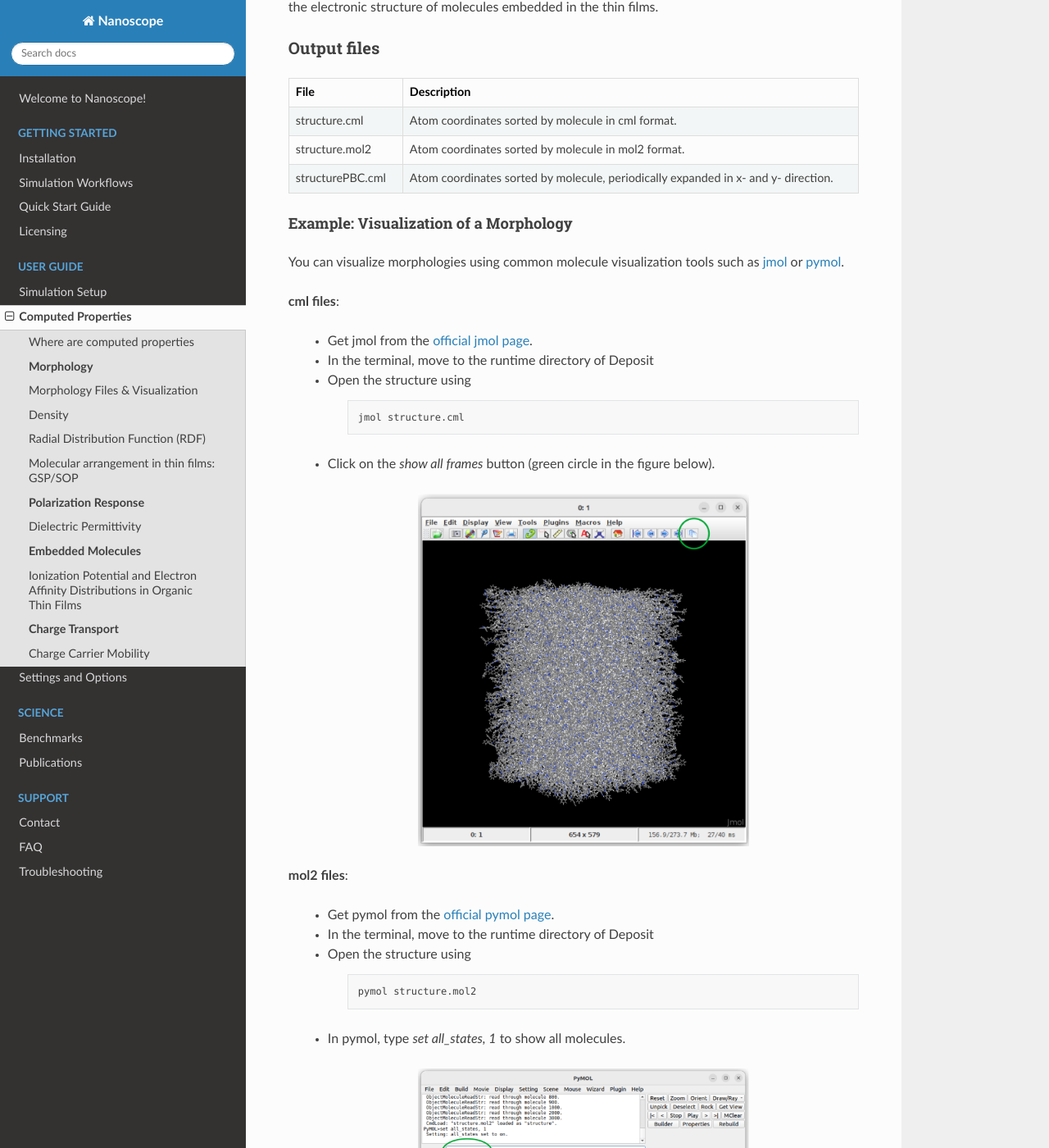
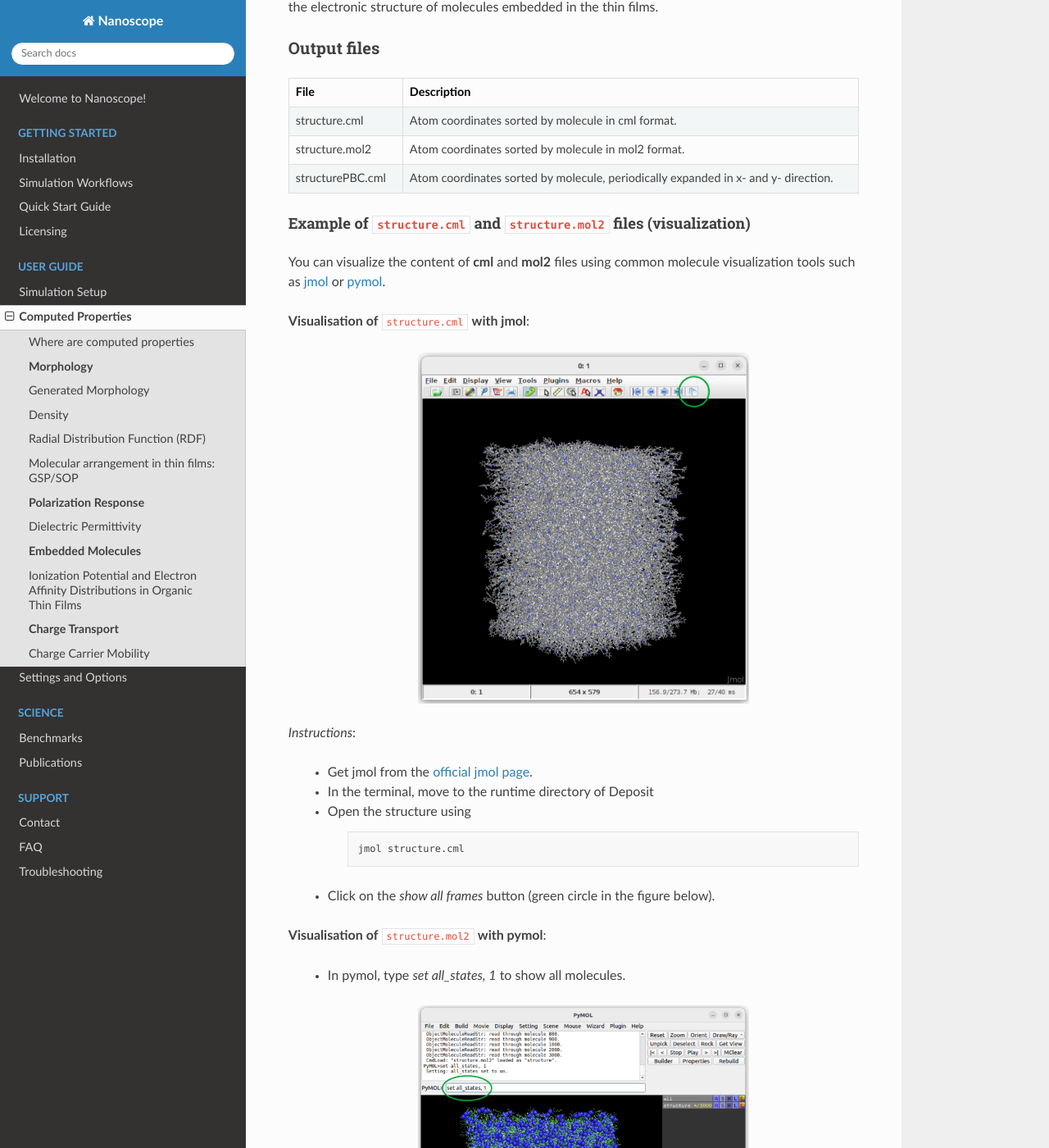
Before and after one commit to NanomatchGmbH/nanoscope-docs, a Sphinx documentation site: the page built from docs/source/user_guide/computed_properties.rst, in a window 1280 px wide and 1400 px high, scrolled down 1546 px. Shown: the whole window at 82% size. Built offline with Sphinx 7.4.7 and the Read the Docs theme 3.1.0, drawn with Linux system fonts in a browser that asks for light colours; some of the changed text lies outside the part shown.

Commit message:
visualised morphology section adopted

```diff
--- a/docs/source/user_guide/computed_properties.rst
+++ b/docs/source/user_guide/computed_properties.rst
@@ -95,12 +95,15 @@
 
 .. _viz:
 
-Morphology Files & Visualization
------------------------------
+Generated Morphology
+--------------------
 Property description
 ~~~~~~~~~~~~~~~~~~~~~~~
 
-A major output of Deposit are morphologies, i.e. 3D representations of molecular arrangement in thin films with atomistic resolution. These morphologies are the starting point for many types of analysis, ranging from the investigation of molecular arrangement and orientation to the analysis of the electronic structure of molecules embedded in the thin films.
+A major output of Deposit are morphologies, i.e. 3D representations of molecular arrangement in thin films with
+atomistic resolution. These morphologies are the starting point for many types of analysis, ranging from the
+investigation of molecular arrangement and orientation to the analysis of the electronic structure of molecules
+embedded in the thin films.
 
 Output files
 ~~~~~~~~~~~~~
@@ -130,12 +133,22 @@
       </tbody>
     </table>
 
-Example: Visualization of a Morphology
-"""""""""""""""""""""""""""""""""""""""""
 
-You can visualize morphologies using common molecule visualization tools such as `jmol <https://jmol.sourceforge.net/>`_ or `pymol <https://www.pymol.org/>`_.
+.. ToDo: move to some extra section. For instance, third-party software or visualizing outputs or examples. This section is about computed properties. It is big and complex enough without this.
 
-**cml files**:
+Example of ``structure.cml`` and ``structure.mol2`` files (visualization)
+"""""""""""""""""""""""""""""""""""""""""""""""""""""""""""""""""""""""""
+
+You can visualize the content of **cml** and **mol2** files using common molecule visualization tools such as `jmol <https://jmol.sourceforge.net/>`_ or `pymol <https://www.pymol.org/>`_.
+
+**Visualisation of** ``structure.cml`` **with jmol**:
+
+    .. image:: computed_properties/morph_viz_jmol.png
+       :alt: morphology visualization with jmol
+       :align: center
+       :width: 60%
+
+*Instructions*:
 
     * Get jmol from the `official jmol page <https://jmol.sourceforge.net/>`_.
     * In the terminal, move to the runtime directory of Deposit
@@ -147,12 +160,17 @@
 
     * Click on the `show all frames` button (green circle in the figure below).
 
-    .. image:: computed_properties/morph_viz_jmol.png
-       :alt: morphology visualization with jmol
+
+**Visualisation of** ``structure.mol2`` **with pymol**:
+
+    * In pymol, type `set all_states, 1` to show all molecules.
+
+    .. image:: computed_properties/morph_viz_pymol.png
+       :alt: morphology visualization with pymol
        :align: center
        :width: 60%
 
-**mol2 files**:
+*Instructions*:
 
     * Get pymol from the `official pymol page <https://www.pymol.org/>`_.
     * In the terminal, move to the runtime directory of Deposit
@@ -162,12 +180,6 @@
 
             pymol structure.mol2
 
-    * In pymol, type `set all_states, 1` to show all molecules.
-
-    .. image:: computed_properties/morph_viz_pymol.png
-       :alt: morphology visualization with pymol
-       :align: center
-       :width: 60%
 
 .. _density:
 
```
